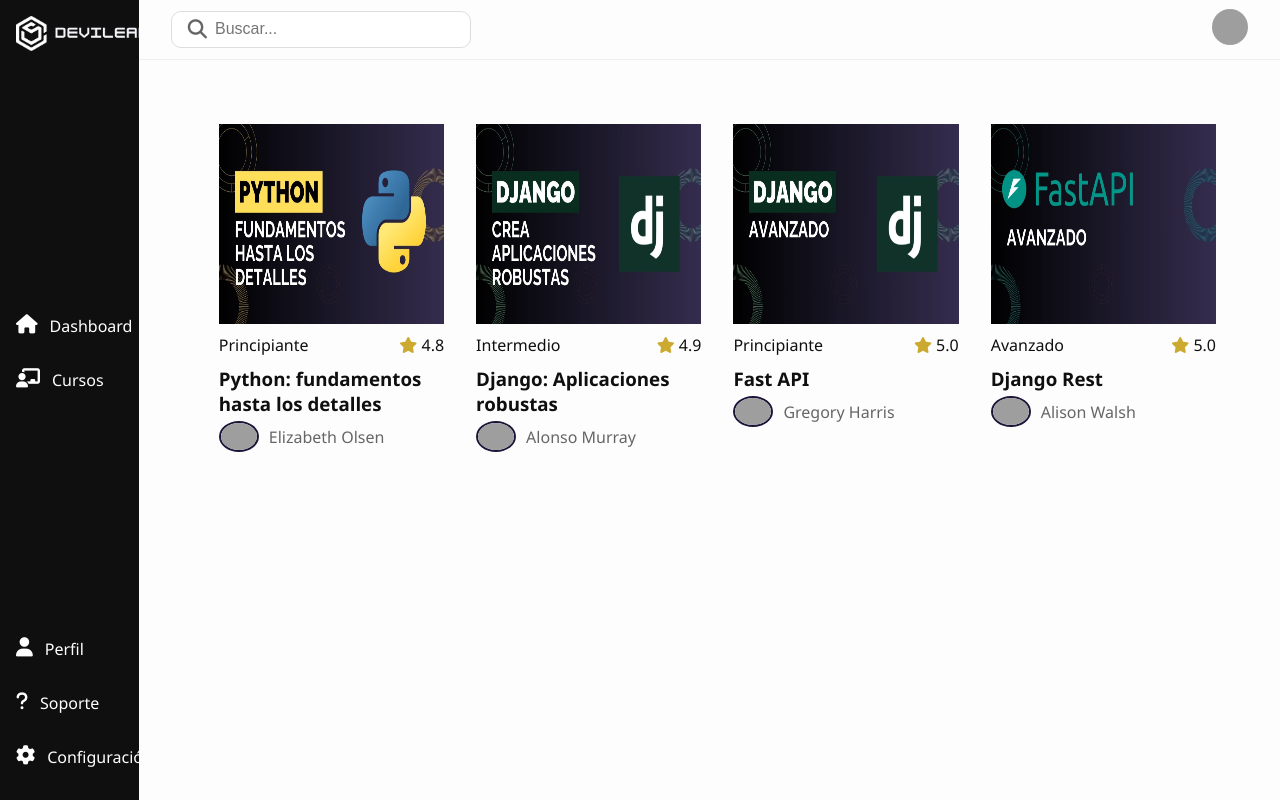
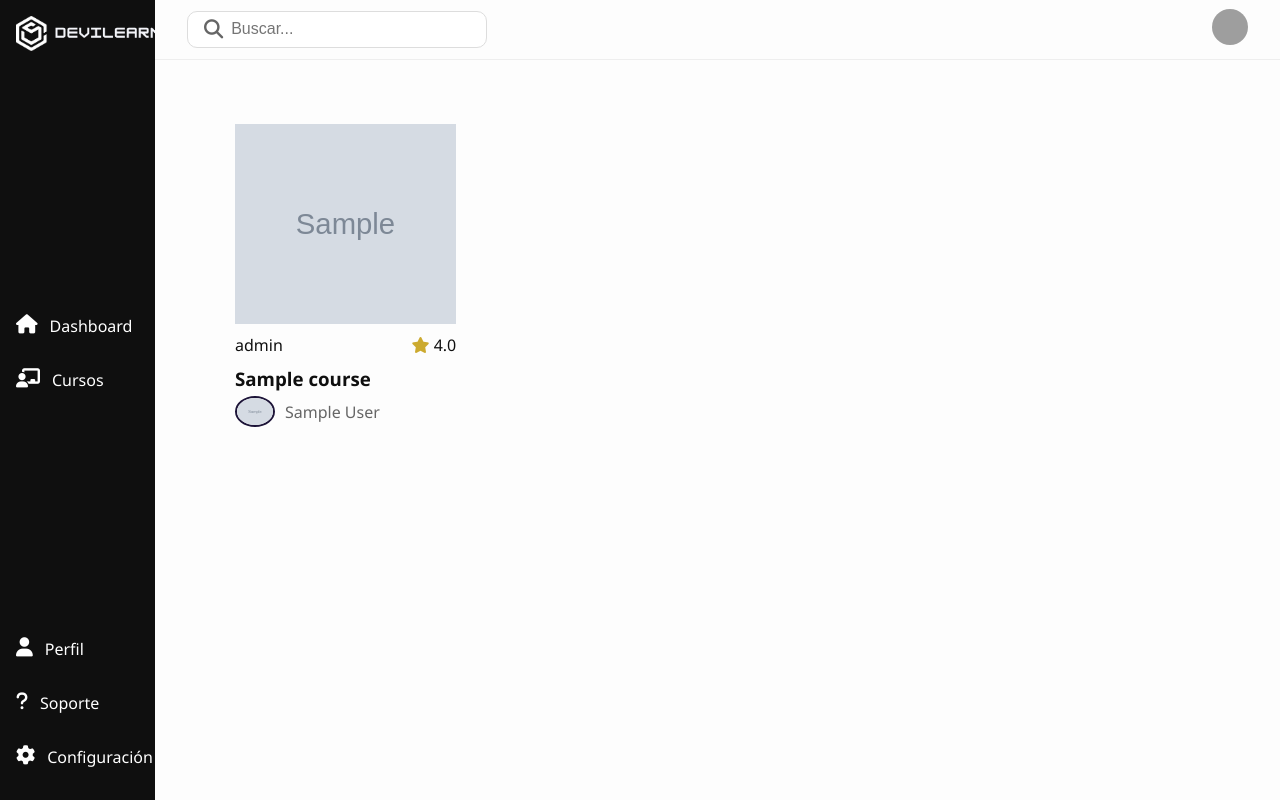
Before and after one commit to patchamama/devtalles-django, a Django app: page /courses/ in a window 1280 px wide. Run offline with Django 5.2, Linux system fonts and the light colour scheme; tables that the repository leaves empty hold one stand-in row (values such as "Sample post"); grey boxes marked "Sample" are stand-in pictures; parts of the project's set-up code (start-up, migrations or seed data) failed here and were passed over; grey boxes are pictures that could not be loaded.

Commit message:
202 Página de cursos - renderizar información

```diff
--- a/devilearn/apps/courses/models/course.py
+++ b/devilearn/apps/courses/models/course.py
@@ -23,6 +23,9 @@
     def __str__(self):
         return self.title
 
+    def get_full_name(self):
+        return f"{self.owner.first_name} {self.owner.last_name}"
+
 
 class CourseCategory(models.Model):
     course = models.ForeignKey(Course, on_delete=models.CASCADE)
--- a/devilearn/apps/courses/templates/courses/courses.html
+++ b/devilearn/apps/courses/templates/courses/courses.html
@@ -29,7 +29,7 @@
                             {% for course in courses %}
                                 <div class="course-card">
                                 <a href="{% url 'course_detail' %}">
-                                    <img src="{% static course.course_image%}" alt="Course Image" class="course-img" />
+                                    <img src="{{ course.image }}" alt="Course Image" class="course-img" />
                                     <div class="course-info">
                                         <div class="course-rating">
                                             <span class="tag beginner">{{ course.level }}</span>
@@ -38,10 +38,10 @@
                                             </div>
                                         </div>
 
-                                        <h3 class="course-title">{{course.course_title}}
+                                        <h3 class="course-title">{{course.title}}
                                         </h3>
-                                        <div class="author"><img src="{{ course.instructor_image}}"
-                                                alt=""><span>{{ course.instructor }}</span></div>
+                                        <div class="author"><img src="{{ course.owner.instructor_profile.photo }}"
+                                                alt=""><span>{{ course.owner.get_full_name }}</span></div>
                                     </div>
 
                                 </a>
--- a/devilearn/apps/courses/views.py
+++ b/devilearn/apps/courses/views.py
@@ -1,47 +1,48 @@
 from django.shortcuts import render
-
+from .models.course import Course
 # Create your views here.
 
 
 def course_list(request):
-    courses = [
-        {
-            'id': 1,
-            'level': 'Principiante',
-            'rating': 4.8,
-            'course_title': 'Python: fundamentos hasta los detalles',
-            'instructor': 'Elizabeth Olsen',
-            'course_image': 'images/curso_1.jpg',
-            'instructor_image': 'https://randomuser.me/api/portraits/women/68.jpg'
-        },
-        {
-            'id': 2,
-            'level': 'Intermedio',
-            'rating': 4.9,
-            'course_title': 'Django: Aplicaciones robustas',
-            'instructor': 'Alonso Murray',
-            'course_image': 'images/curso_2.jpg',
-            'instructor_image': 'https://randomuser.me/api/portraits/women/20.jpg'
-        },
-        {
-            'id': 3,
-            'level': 'Principiante',
-            'rating': 5.0,
-            'course_title': 'Fast API',
-            'instructor': 'Gregory Harris',
-            'course_image': 'images/curso_3.jpg',
-            'instructor_image': 'https://randomuser.me/api/portraits/women/32.jpg'
-        },
-        {
-            'id': 4,
-            'level': 'Avanzado',
-            'rating': 5.0,
-            'course_title': 'Django Rest',
-            'instructor': 'Alison Walsh',
-            'course_image': 'images/curso_4.jpg',
-            'instructor_image': 'https://randomuser.me/api/portraits/women/45.jpg'
-        }
-    ]
+    courses = Course.objects.all()
+    # courses = [
+    #     {
+    #         'id': 1,
+    #         'level': 'Principiante',
+    #         'rating': 4.8,
+    #         'course_title': 'Python: fundamentos hasta los detalles',
+    #         'instructor': 'Elizabeth Olsen',
+    #         'course_image': 'images/curso_1.jpg',
+    #         'instructor_image': 'https://randomuser.me/api/portraits/women/68.jpg'
+    #     },
+    #     {
+    #         'id': 2,
+    #         'level': 'Intermedio',
+    #         'rating': 4.9,
+    #         'course_title': 'Django: Aplicaciones robustas',
+    #         'instructor': 'Alonso Murray',
+    #         'course_image': 'images/curso_2.jpg',
+    #         'instructor_image': 'https://randomuser.me/api/portraits/women/20.jpg'
+    #     },
+    #     {
+    #         'id': 3,
+    #         'level': 'Principiante',
+    #         'rating': 5.0,
+    #         'course_title': 'Fast API',
+    #         'instructor': 'Gregory Harris',
+    #         'course_image': 'images/curso_3.jpg',
+    #         'instructor_image': 'https://randomuser.me/api/portraits/women/32.jpg'
+    #     },
+    #     {
+    #         'id': 4,
+    #         'level': 'Avanzado',
+    #         'rating': 5.0,
+    #         'course_title': 'Django Rest',
+    #         'instructor': 'Alison Walsh',
+    #         'course_image': 'images/curso_4.jpg',
+    #         'instructor_image': 'https://randomuser.me/api/portraits/women/45.jpg'
+    #     }
+    # ]
     return render(request, "courses/courses.html", {
         'courses': courses
     })
--- a/devilearn/apps/profiles/models/instructor.py
+++ b/devilearn/apps/profiles/models/instructor.py
@@ -4,7 +4,7 @@
 
 class InstructorProfile(models.Model):
     user = models.OneToOneField(
-        settings.AUTH_USER_MODEL, on_delete=models.CASCADE)
+        settings.AUTH_USER_MODEL, on_delete=models.CASCADE, related_name='instructor_profile')
     bio = models.TextField(blank=True)
     photo = models.URLField(blank=True, null=True)
     website = models.URLField(blank=True, null=True)
```
Also changed, not shown: devilearn/apps/profiles/migrations/0002_alter_instructorprofile_user.py (added).
